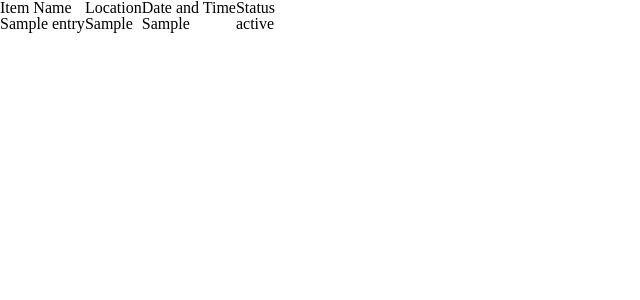
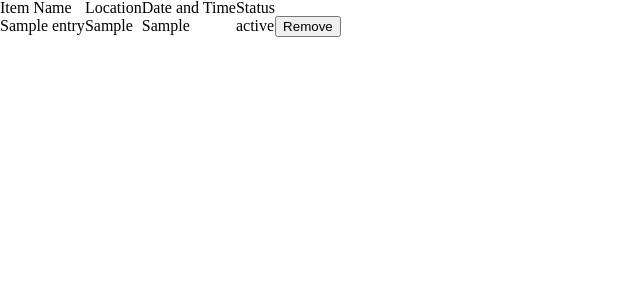
Before and after one commit to kellyaj/bearclaw, a Flask app: template templates/index.html in a window 1280 px wide. Shown: the top 300 px of the page, without its empty margins (0-640 px from the left). Run offline with Flask 2, Linux system fonts and the light colour scheme; the template is opened without the code that fills it: most values are stand-ins (such as "Sample title", 1, 10 or a date in 2020).

Commit message:
adds button for removal with tracking number data id

```diff
--- a/templates/index.html
+++ b/templates/index.html
@@ -13,6 +13,7 @@
       <td>{{entry['last_location']}}</td>
       <td>{{entry['last_checkin']}}</td>
       <td>{{entry['status']}}</td>
+      <td><button data-id={{entry['number']}}>Remove</button></td>
     </tr>
   {% endfor %}
 </table>
```
